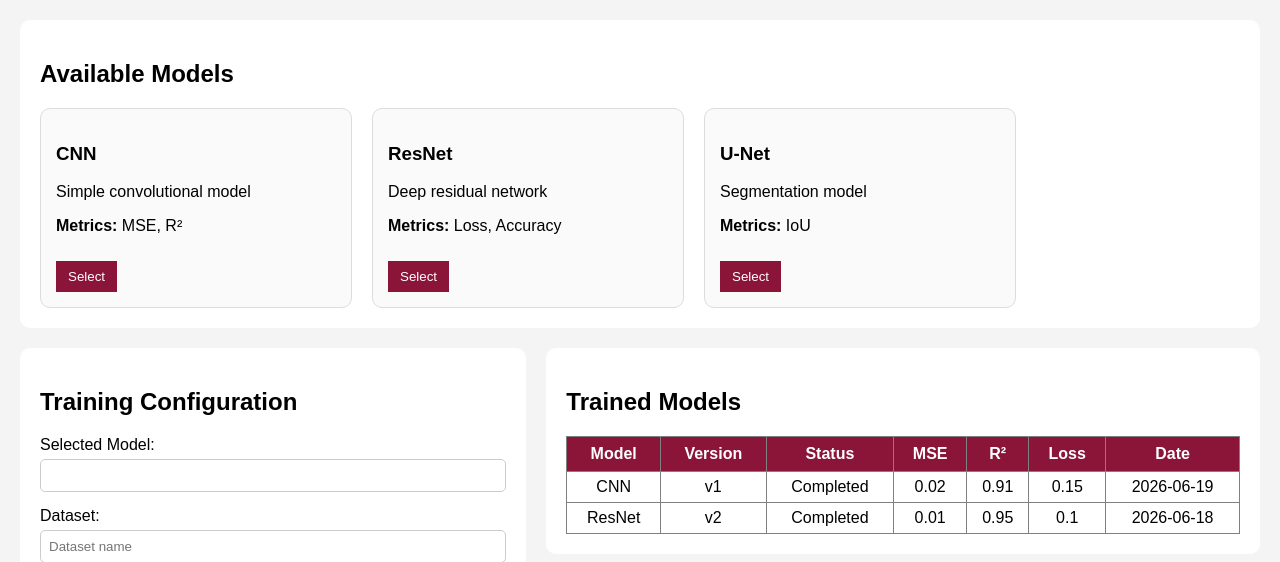
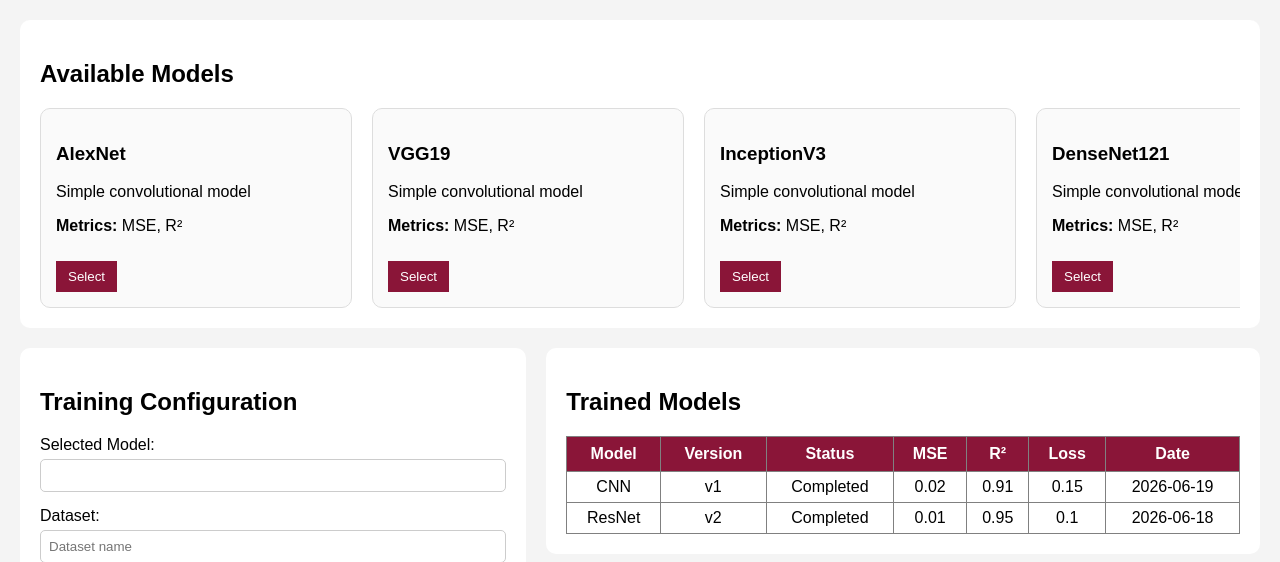
Before and after one commit to JorgeCaballeroHSU/computer_vision, a Python web app: template Computer-Vision/templates/training.html in a window 1280 px wide. Shown: the part 111-673 px from the top of the page. Run offline with Jinja, Linux system fonts and the light colour scheme; the template is opened without the code that fills it, so the values that code supplies are empty.

Commit message:
feat: Update model selection in training page with new models and improved layout

```diff
--- a/Computer-Vision/templates/training.html
+++ b/Computer-Vision/templates/training.html
@@ -53,11 +53,16 @@
         .model-container {
             display: flex;
             gap: 20px;
-            flex-wrap: wrap;
+            flex-wrap: nowrap;
+            overflow-x: auto;
+            overflow-y: hidden;
+            scroll-behavior: smooth;
         }
 
         .model-card {
             width: 280px;
+            min-width: 280px;
+            flex-shrink: 0;
             padding: 15px;
             border-radius: 10px;
             background: #fafafa;
@@ -165,25 +170,61 @@
 
         <div class="model-container">
             <div class="model-card">
-                <h3>CNN</h3>
+                <h3>AlexNet</h3>
                 <p>Simple convolutional model</p>
                 <p><strong>Metrics:</strong> MSE, R²</p>
-                <button onclick="selectModel('CNN')">Select</button>
+                <button onclick="selectModel('AlexNet')">Select</button>
             </div>
 
             <div class="model-card">
-                <h3>ResNet</h3>
-                <p>Deep residual network</p>
-                <p><strong>Metrics:</strong> Loss, Accuracy</p>
-                <button onclick="selectModel('ResNet')">Select</button>
+                <h3>VGG19</h3>
+                <p>Simple convolutional model</p>
+                <p><strong>Metrics:</strong> MSE, R²</p>
+                <button onclick="selectModel('VGG19')">Select</button>
             </div>
 
             <div class="model-card">
-                <h3>U-Net</h3>
-                <p>Segmentation model</p>
-                <p><strong>Metrics:</strong> IoU</p>
-                <button onclick="selectModel('UNet')">Select</button>
+                <h3>InceptionV3</h3>
+                <p>Simple convolutional model</p>
+                <p><strong>Metrics:</strong> MSE, R²</p>
+                <button onclick="selectModel('InceptionV3')">Select</button>
             </div>
+
+            <div class="model-card">
+                <h3>DenseNet121</h3>
+                <p>Simple convolutional model</p>
+                <p><strong>Metrics:</strong> MSE, R²</p>
+                <button onclick="selectModel('DenseNet121')">Select</button>
+            </div>
+
+            <div class="model-card">
+                <h3>Xception</h3>
+                <p>Simple convolutional model</p>
+                <p><strong>Metrics:</strong> MSE, R²</p>
+                <button onclick="selectModel('Xception')">Select</button>
+            </div>
+
+            <div class="model-card">
+                <h3>NASNet</h3>
+                <p>Simple convolutional model</p>
+                <p><strong>Metrics:</strong> MSE, R²</p>
+                <button onclick="selectModel('NASNet')">Select</button>
+            </div>
+
+            <div class="model-card">
+                <h3>MobileNetV2</h3>
+                <p>Simple convolutional model</p>
+                <p><strong>Metrics:</strong> MSE, R²</p>
+                <button onclick="selectModel('MobileNetV2')">Select</button>
+            </div>
+
+            <div class="model-card">
+                <h3>EfficientNetB0</h3>
+                <p>Simple convolutional model</p>
+                <p><strong>Metrics:</strong> MSE, R²</p>
+                <button onclick="selectModel('EfficientNetB0')">Select</button>
+            </div>
+
         </div>
     </div>
 
```
